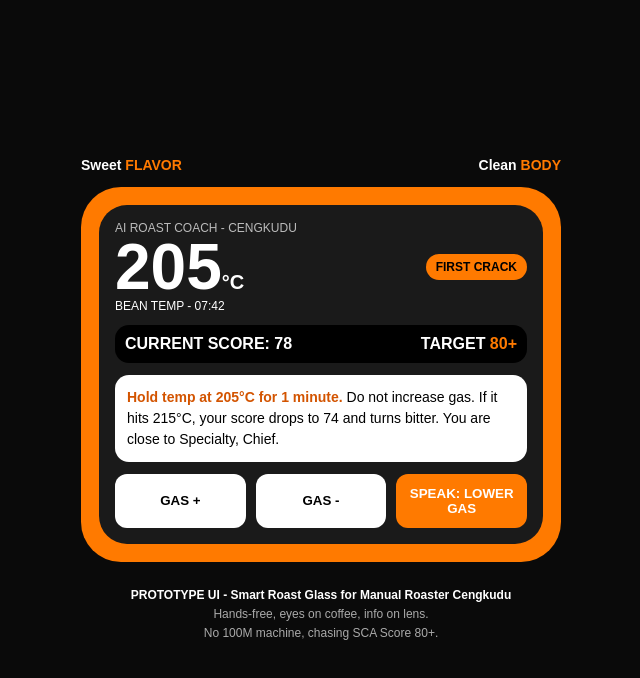
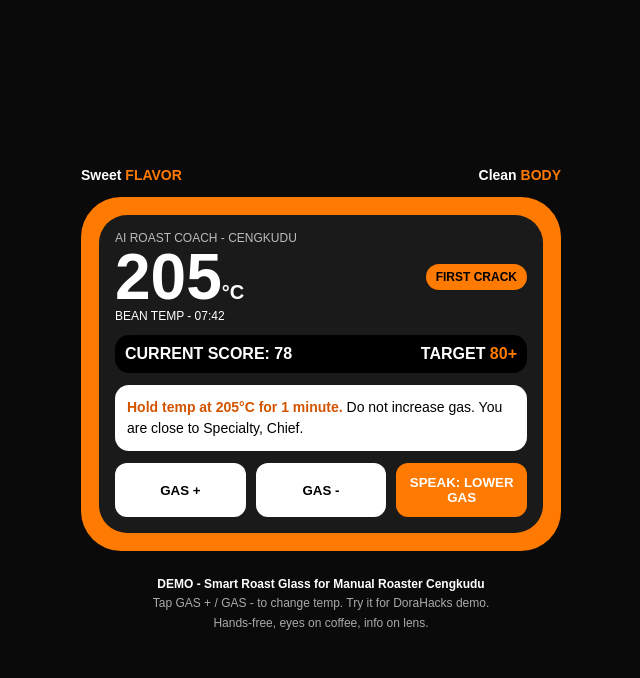
Before and after one commit to Cengkudu800mdpl/roast-map, a plain HTML site: page index.html in a window 1280 px wide. Shown: the whole page, without its empty margins (319-959 px from the left). Drawn offline with Linux system fonts and the light colour scheme.

Commit message:
Enhance UI elements and update functionality

```diff
--- a/index.html
+++ b/index.html
@@ -17,10 +17,11 @@ body{background:#0a0a0a;color:#fff;min-height:100vh;display:flex;flex-direction:
 .badge{background:#ff7a00;color:#000;font-weight:900;padding:6px 10px;border-radius:20px;font-size:12px}
 .score{margin-top:12px;background:#000;border-radius:14px;padding:10px;display:flex;justify-content:space-between;font-weight:900}
 .score b{color:#ff7a00}
-.coach{margin-top:12px;background:#fff;color:#000;border-radius:14px;padding:12px;font-size:14px;line-height:1.5}
+.coach{margin-top:12px;background:#fff;color:#000;border-radius:14px;padding:12px;font-size:14px;line-height:1.5;min-height:66px}
 .coach b{color:#d35400}
 .btns{display:flex;gap:10px;margin-top:12px}
-.btn{flex:1;background:#fff;color:#000;border:none;padding:12px;border-radius:12px;font-weight:900}
+.btn{flex:1;background:#fff;color:#000;border:none;padding:12px;border-radius:12px;font-weight:900;cursor:pointer}
+.btn:active{transform:scale(.96)}
 .btn.orange{background:#ff7a00;color:#fff}
 .footer{max-width:480px;text-align:center;font-size:12px;color:#aaa;line-height:1.6;margin-top:10px}
 </style>
@@ -28,11 +29,32 @@ body{background:#0a0a0a;color:#fff;min-height:100vh;display:flex;flex-direction:
 <body>
 <div class="top"><span>Sweet <b>FLAVOR</b></span><span>Clean <b>BODY</b></span></div>
 <div class="glass"><div class="glass-inner">
-<div class="row"><div><div style="font-size:12px;opacity:.7">AI ROAST COACH - CENGKUDU</div><div class="temp">205<small>°C</small></div><div style="font-size:12px">BEAN TEMP - 07:42</div></div><div class="badge">FIRST CRACK</div></div>
-<div class="score"><span>CURRENT SCORE: 78</span><span>TARGET <b>80+</b></span></div>
-<div class="coach"><b>Hold temp at 205°C for 1 minute.</b> Do not increase gas. If it hits 215°C, your score drops to 74 and turns bitter. You are close to Specialty, Chief.</div>
-<div class="btns"><button class="btn">GAS +</button><button class="btn">GAS -</button><button class="btn orange">SPEAK: LOWER GAS</button></div>
+<div class="row"><div><div style="font-size:12px;opacity:.7">AI ROAST COACH - CENGKUDU</div><div class="temp"><span id="temp">205</span><small>°C</small></div><div style="font-size:12px">BEAN TEMP - <span id="time">07:42</span></div></div><div class="badge" id="phase">FIRST CRACK</div></div>
+<div class="score"><span>CURRENT SCORE: <span id="score">78</span></span><span>TARGET <b>80+</b></span></div>
+<div class="coach" id="coach"><b>Hold temp at 205°C for 1 minute.</b> Do not increase gas. You are close to Specialty, Chief.</div>
+<div class="btns"><button class="btn" onclick="gas(1)">GAS +</button><button class="btn" onclick="gas(-1)">GAS -</button><button class="btn orange" onclick="speak()">SPEAK: LOWER GAS</button></div>
 </div></div>
-<div class="footer"><b style="color:#fff">PROTOTYPE UI - Smart Roast Glass for Manual Roaster Cengkudu</b><br>Hands-free, eyes on coffee, info on lens.<br>No 100M machine, chasing SCA Score 80+.</div>
+<div class="footer"><b style="color:#fff">DEMO - Smart Roast Glass for Manual Roaster Cengkudu</b><br>Tap GAS + / GAS - to change temp. Try it for DoraHacks demo.<br>Hands-free, eyes on coffee, info on lens.</div>
+<script>
+let t=205, sec=462;
+function update(){
+document.getElementById('temp').textContent=t;
+let m=String(Math.floor(sec/60)).padStart(2,'0');
+let s=String(sec%60).padStart(2,'0');
+document.getElementById('time').textContent=m+':'+s;
+let score, msg, phase;
+if(t>=215){score=74;phase='TOO HOT';msg='<b>TOO HOT! 215°C!</b> Score drops to 74 and turns bitter. Tap GAS - now, Chief!';}
+else if(t>=210){score=76;phase='FIRST CRACK';msg='<b>Careful, almost too hot.</b> Hold here. Do not add gas.';}
+else if(t>=200){score=78;phase='FIRST CRACK';msg='<b>Hold temp at '+t+'°C for 1 minute.</b> Do not increase gas. You are close to Specialty, Chief.';}
+else if(t>=190){score=75;phase='YELLOWING';msg='<b>Too cold.</b> Add a little gas to get back to 205°C.';}
+else{score=70;phase='DRYING';msg='<b>Way too cold.</b> Tap GAS + to heat up.';}
+document.getElementById('score').textContent=score;
+document.getElementById('phase').textContent=phase;
+document.getElementById('coach').innerHTML=msg;
+}
+function gas(d){t+=d; sec+=5; update();}
+function speak(){t-=3; sec+=5; update(); alert('Voice Command: LOWER GAS - Temp lowered to '+t+'°C');}
+update();
+</script>
 </body>
 </html>
```
